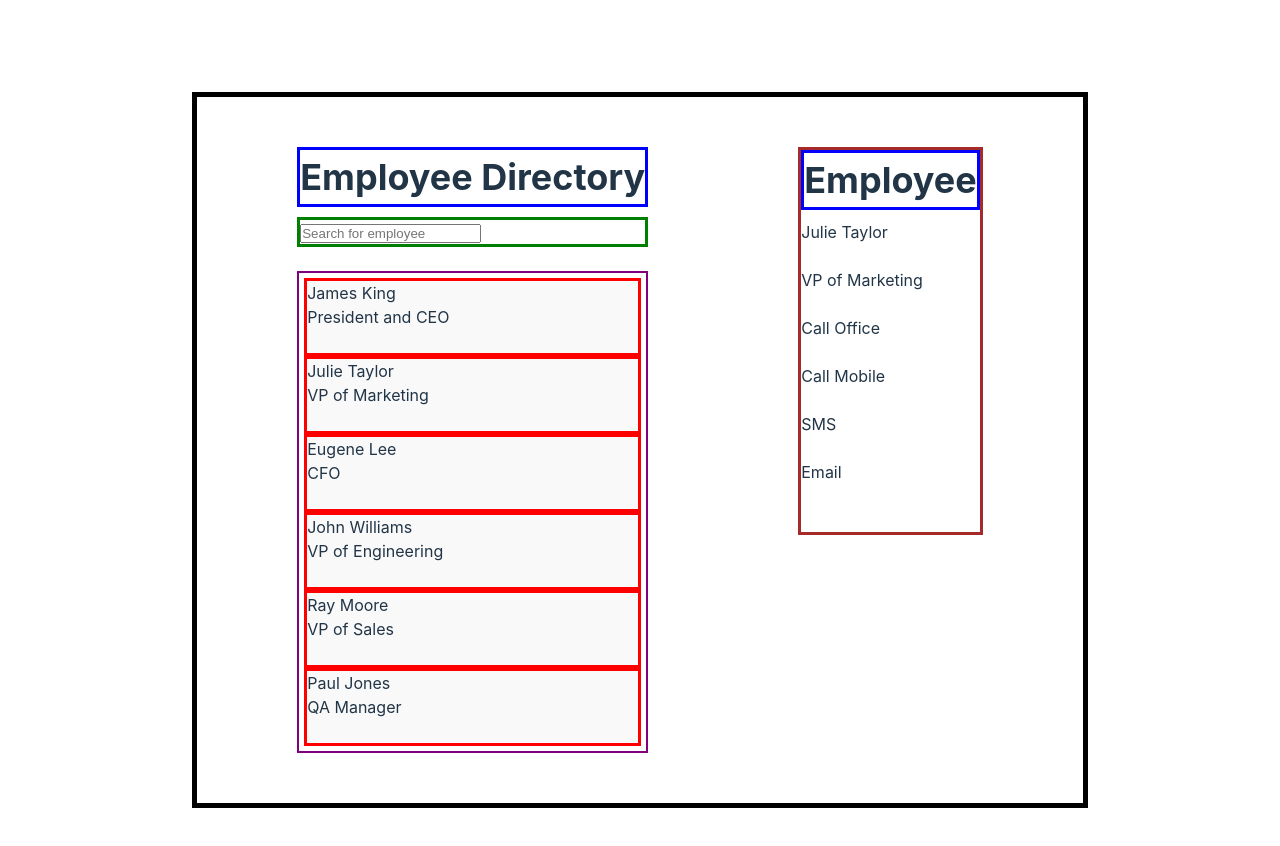
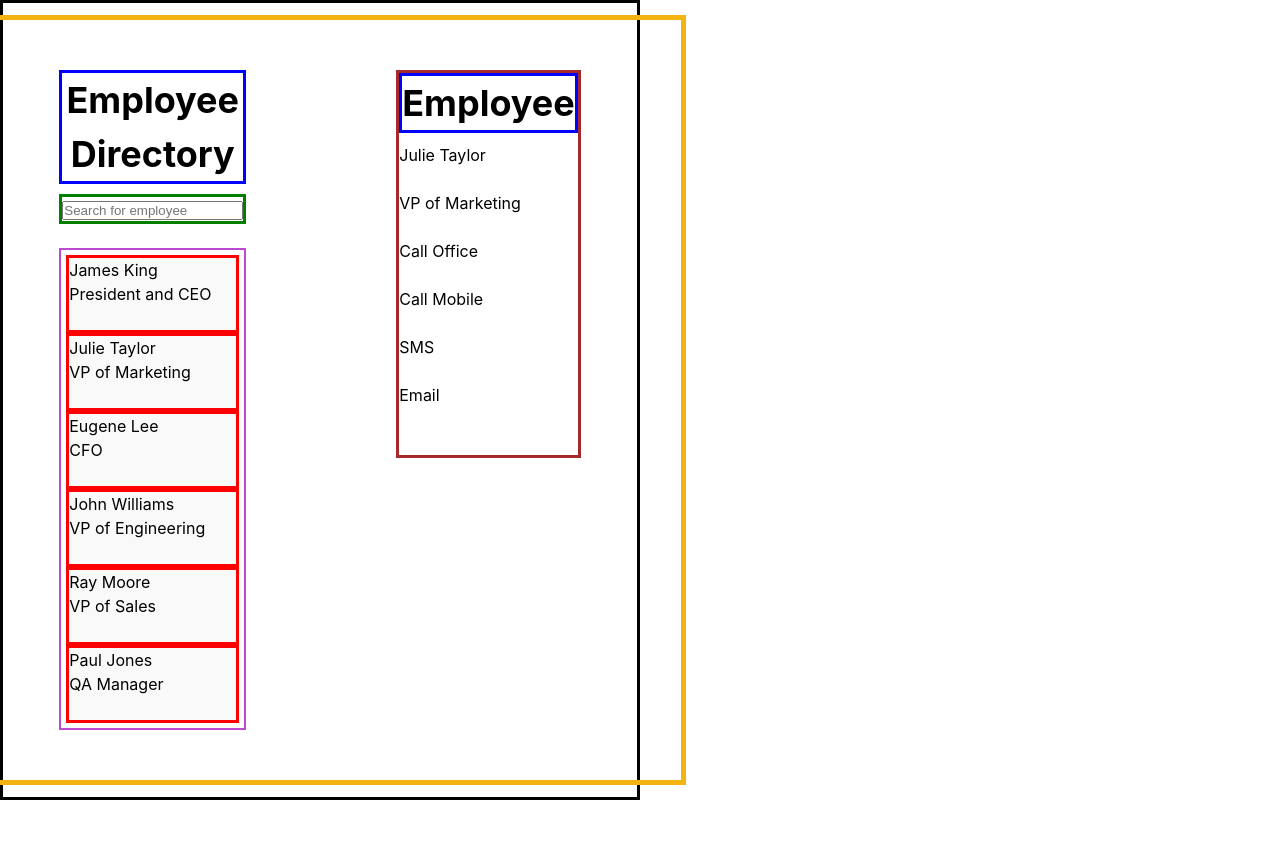
Before and after one commit to briane0717/ALAB320H.1.1, a React (Vite) app in the folder ALAB-320H.1.1/: page / in a window 1280 px wide. Shown: the top 846 px of the page. After the commit the page ends 800 px from the top, so only its background shows below. Built offline with nearby package versions, Linux system fonts and the light colour scheme.

Commit message:
finished lab

```diff
--- a/ALAB-320H.1.1/src/styles.css
+++ b/ALAB-320H.1.1/src/styles.css
@@ -7,13 +7,12 @@ body {
   display: flex;
   justify-content: center;
   align-items: center;
-  min-width: 320px;
-  margin-top: 50px;
+  height: 100vh;
+  width: 50vw;
   font-family: Inter, system-ui, Avenir, Helvetica, Arial, sans-serif;
-  height: 100vh;
   line-height: 1.5;
   font-weight: 400;
-  color: #213547;
+  border: 3px solid black;
   background-color: #ffffff;
 }
 
@@ -21,7 +20,7 @@ body {
   display: flex;
   justify-content: space-between;
   gap: 150px;
-  border: 5px solid black;
+  border: 5px solid rgb(243, 180, 18);
   padding: 50px 100px;
 }
 header {
@@ -34,7 +33,7 @@ header {
   border: 3px solid green;
 }
 .employee-list {
-  border: 2px solid purple;
+  border: 2px solid rgb(188, 74, 208);
   padding: 5px;
 }
 .employee-list-item {
@@ -42,6 +41,5 @@ header {
   background-color: #f9f9f9;
 }
 .employee {
-  width: 100%;
   border: 3px solid brown;
 }
```
